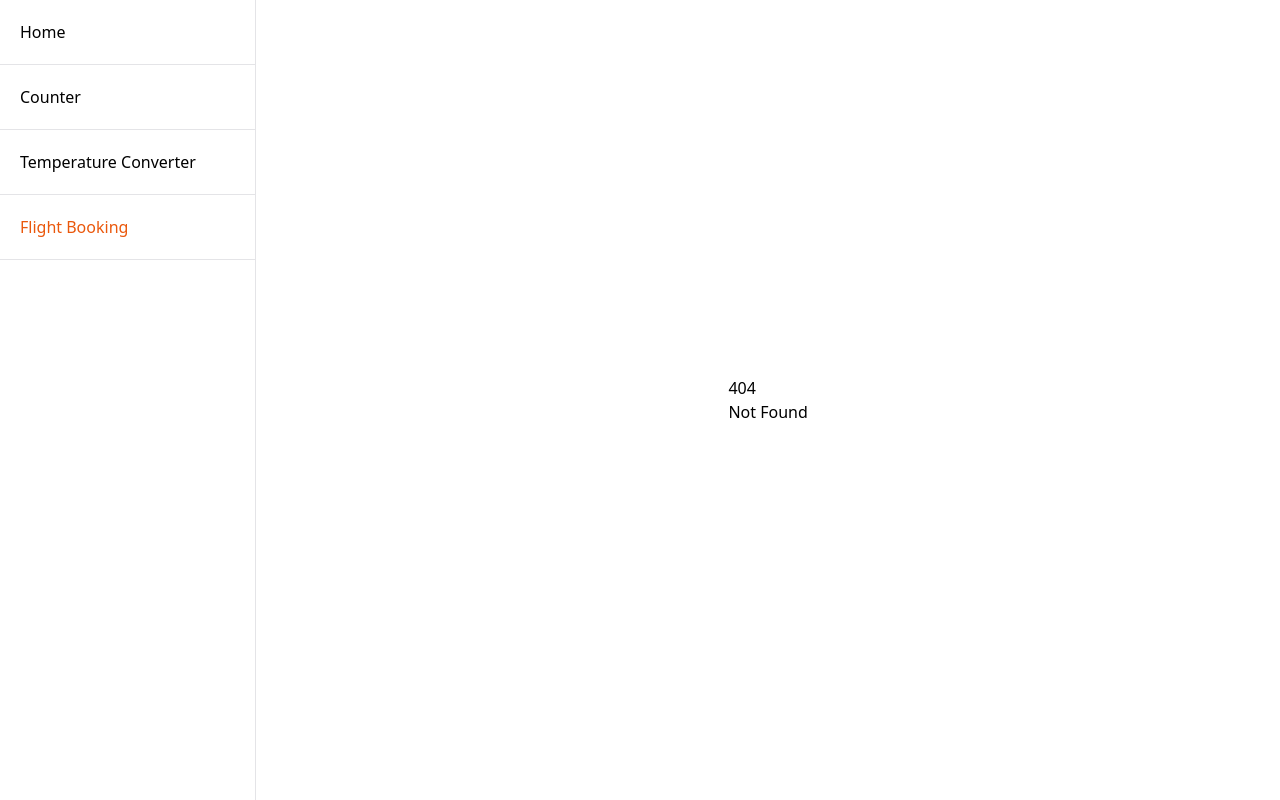
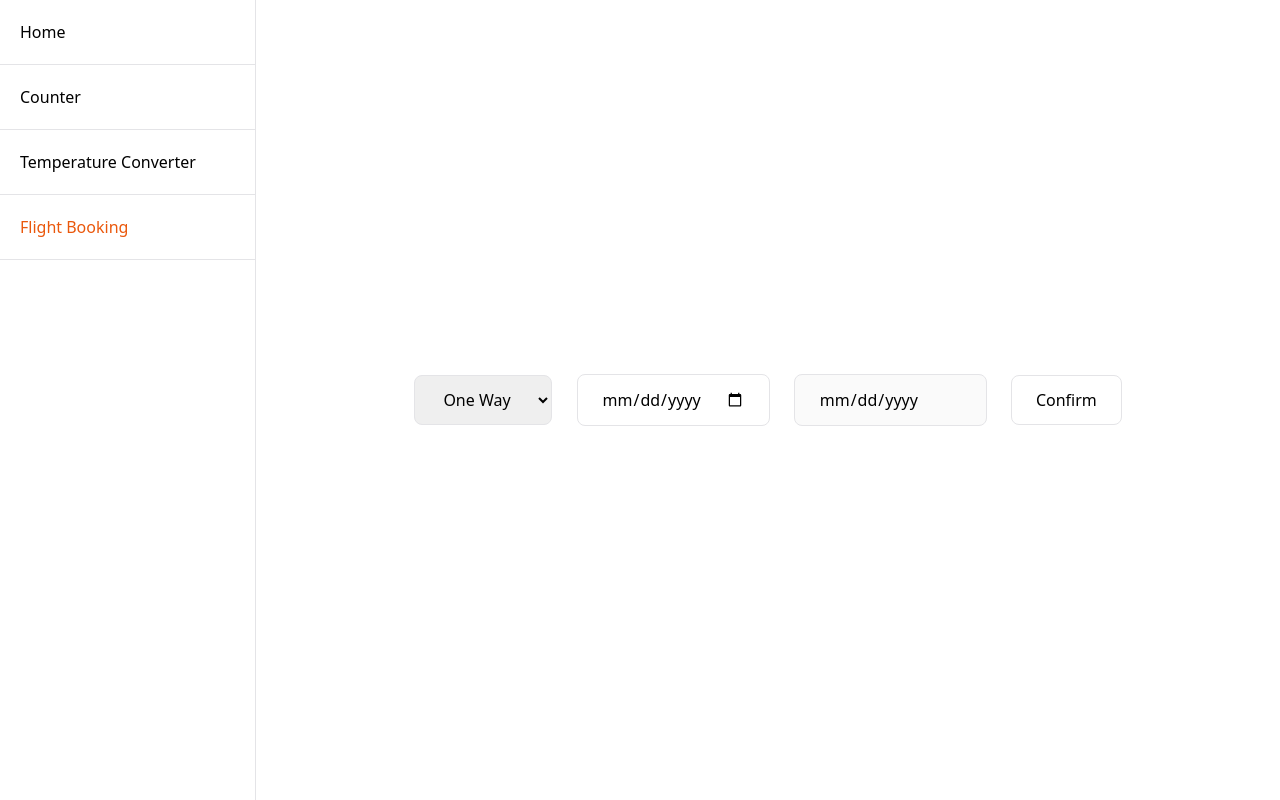
Before and after one commit to anav5704/7-guis, a SvelteKit app: page /flight-booking in a window 1280 px wide. Before the commit this address had no page. Built offline with nearby package versions, Linux system fonts and the light colour scheme.

Commit message:
feat: add flight booking

```diff
--- /dev/null
+++ b/src/routes/flight-booking/+page.svelte
@@ -0,0 +1,29 @@
+<script lang="ts">
+	let flight = $state<"One-way" | "Return">("One-way")
+	let startDate = $state(new Date())
+	let endDate = $state(new Date())
+
+	const handleSubmit = (e: SubmitEvent) => {
+		e.preventDefault()
+		alert(flight + " flight booked for the " + startDate)
+	}
+</script>
+
+<form onsubmit={(e) => handleSubmit(e)} class="space-x-5">
+	<select bind:value={flight}>
+		<option value="One-way">One Way</option>
+		<option value="Return">Return</option>
+	</select>
+	<input type="date" bind:value={startDate} />
+	<input type="date" bind:value={endDate} disabled={flight == "One-way"} />
+	<button type="submit" disabled={flight == "Return" && startDate > endDate}> Confirm </button>
+</form>
+
+<style>
+	select,
+	option,
+	input,
+	button {
+		@apply rounded-lg border border-zinc-200 py-3 px-6 disabled:cursor-not-allowed;
+	}
+</style>
```
